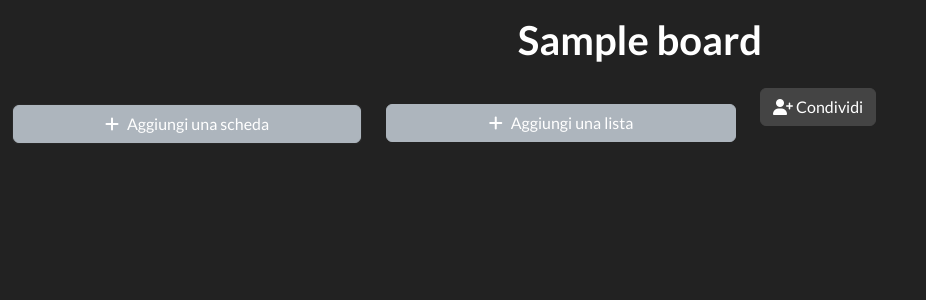
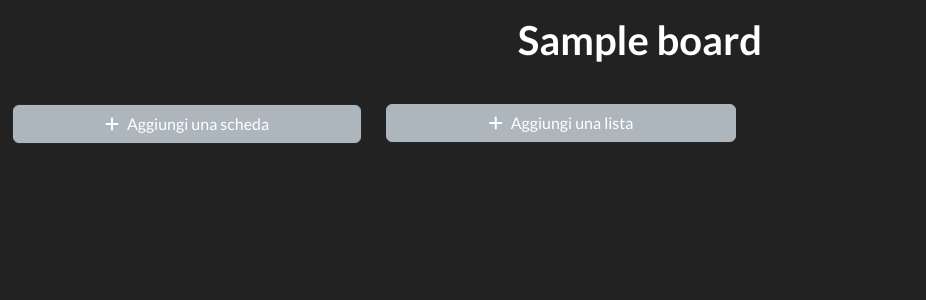
Before and after one commit to AndreaTerenz/Ollert, a Django app: a page that uses website/static/templates/board.html in a window 1280 px wide. Shown: the part 72-372 px from the top of the page, without its empty margins (0-926 px from the left). Run offline with Django 3.2, Linux system fonts and the light colour scheme; a user stored in the database is signed in; tables that the repository leaves empty hold one stand-in row (values such as "Sample post"); data that the repository does not hold is empty; style sheets or scripts are compiled from the project's sources; some libraries are stand-ins or nearby versions.

Commit message:
refactoring 2

```diff
--- a/website/static/templates/board.html
+++ b/website/static/templates/board.html
@@ -13,7 +13,12 @@
 {% block settings-nav %}
     <li><a class="dropdown-item" href="#">Modifica sfondo</a></li>
     <li><a class="dropdown-item" href="#">Rinomina board</a></li>
-    <li><a class="dropdown-item" href="#">Gestisci membri</a></li>
+    <li>
+        <button class="dropdown-item" type="button" id="add_user"
+                data-bs-toggle="modal" data-bs-target="#shareModal" aria-expanded="false">
+            <i class="fa fa-user-plus" aria-hidden="true"></i> Condividi
+        </button>
+    </li>
 {% endblock %}
 
 {% block content %}
@@ -41,13 +46,6 @@
                 <span class="fa fa-plus pe-2"></span>Aggiungi una lista
             </button>
         </div>
-
-        <div class="col-auto">
-            <button class="btn btn-secondary" href="#" type="button" id="add_user"
-                    data-bs-toggle="modal" data-bs-target="#shareModal" aria-expanded="false">
-                <i class="fa fa-user-plus" aria-hidden="true"></i> Condividi
-            </button>
-        </div>
     </div>
 
     {% include "modals/card_modal.html" %}
```
